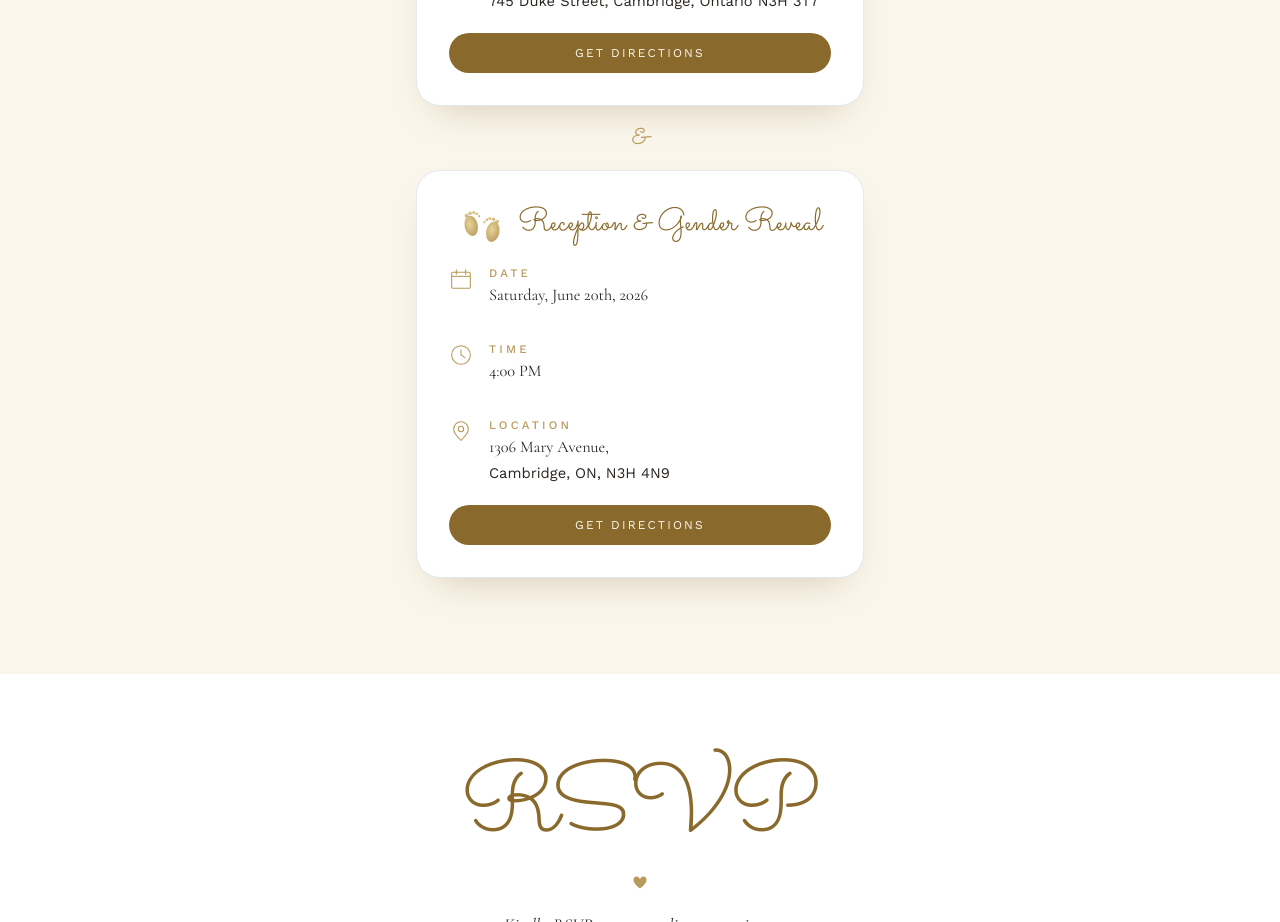
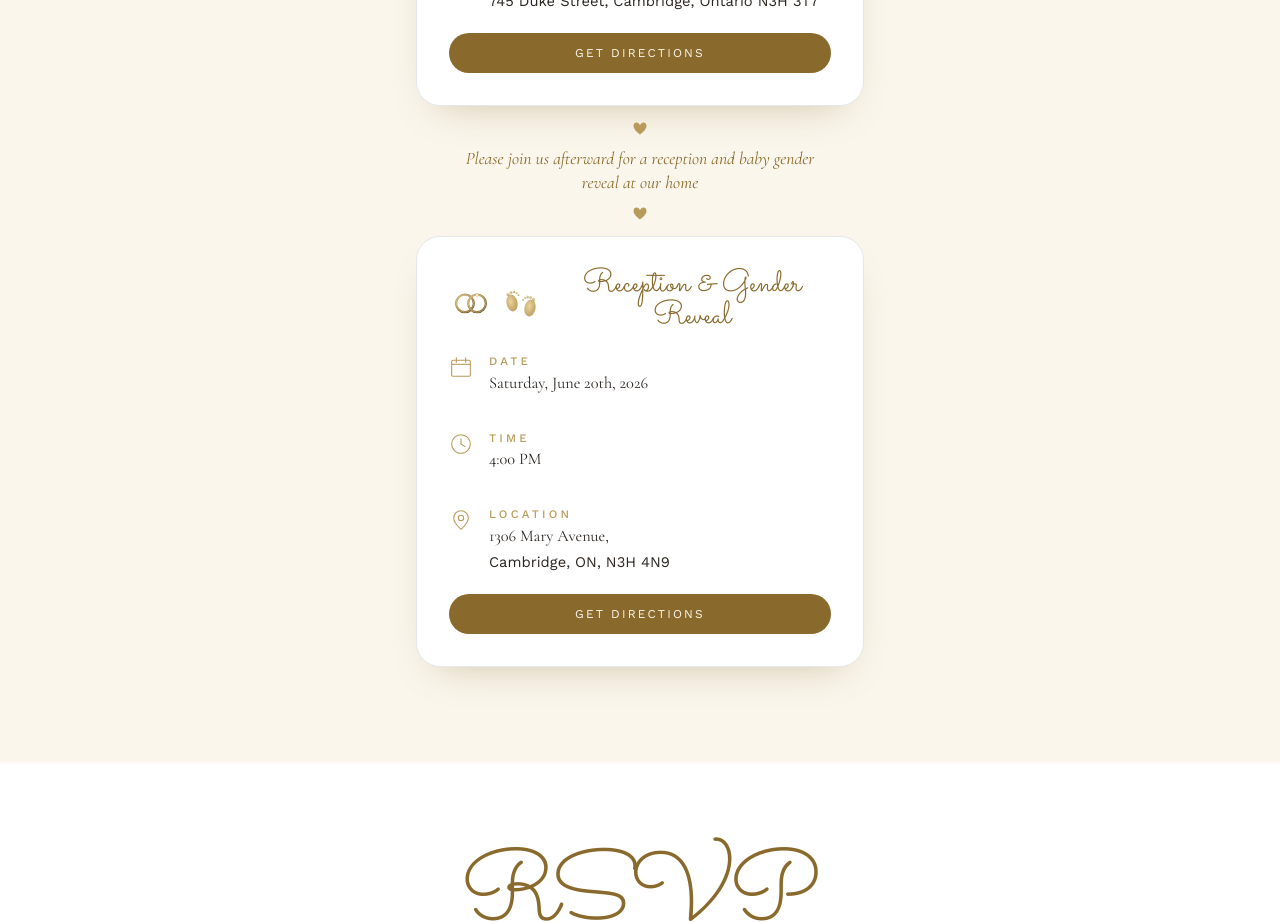
Before and after one commit to PierreSalama/wedding-baby-invite, a React (Vite) app in the folder app/: page / in a window 1280 px wide. Shown: the part 1580-2502 px from the top of the page. Built offline with nearby package versions, Linux system fonts and the light colour scheme; a web font is replaced by a local one.

Commit message:
Add wiring diagram project

```diff
--- a/app/src/components/EventDetails.tsx
+++ b/app/src/components/EventDetails.tsx
@@ -145,16 +145,26 @@ export function EventDetails() {
           address={content.events.wedding.address}
         />
 
-        <span
-          className="script text-botanical -my-2"
-          style={{ fontSize: "2rem", lineHeight: 1 }}
-        >
-          &amp;
-        </span>
+        {/* transition line between the two events */}
+        <div className="w-full max-w-sm flex flex-col items-center gap-3 -my-2">
+          <HeartDivider width={40} />
+          <p
+            className="serif italic text-forest leading-snug px-4"
+            style={{ fontSize: "clamp(1rem, 2.6vw, 1.1rem)" }}
+          >
+            Please join us afterward for a reception and baby gender reveal at our home
+          </p>
+          <HeartDivider width={40} />
+        </div>
 
         <EventBlock
           label="Reception & Gender Reveal"
-          icon={<FootstepsIcon className="w-12" />}
+          icon={
+            <span className="flex items-center gap-2">
+              <RingsIcon className="w-11" />
+              <FootstepsIcon className="w-10" />
+            </span>
+          }
           date={content.events.babyShower.date}
           time={content.events.babyShower.time}
           venue={content.events.babyShower.venue}
```
